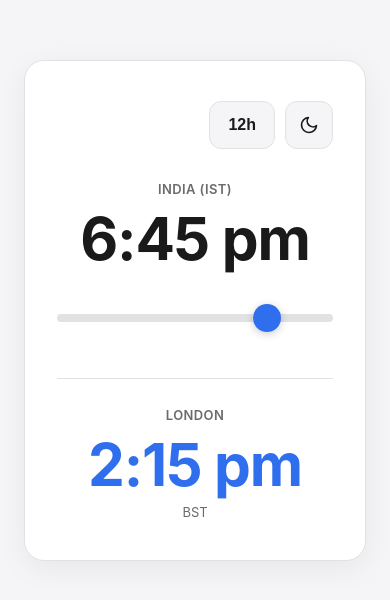
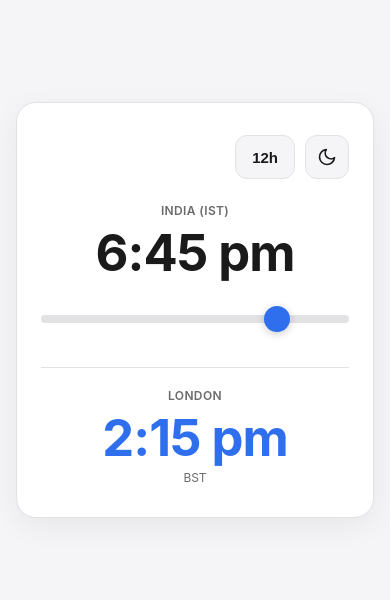
Before and after one commit to vivmk/india-london-time, a plain HTML site: page index.html in a window 390 px wide. Shown: the part 112-712 px from the top of the page. Drawn offline with Linux system fonts and the light colour scheme.

Commit message:
mobile scroll

```diff
--- a/index.html
+++ b/index.html
@@ -2,7 +2,10 @@
 <html lang="en">
   <head>
     <meta charset="UTF-8" />
-    <meta name="viewport" content="width=device-width, initial-scale=1" />
+    <meta
+      name="viewport"
+      content="width=device-width, initial-scale=1, interactive-widget=resizes-content"
+    />
     <title>IST to London Time</title>
     <style>
       :root {
@@ -28,23 +31,24 @@
       body {
         margin: 0;
         height: 100%;
+        overflow: hidden;
       }
       body {
-        min-height: 100vh;
-        min-height: 100dvh;
+        height: 100vh;
+        height: 100dvh;
         display: flex;
         align-items: center;
         justify-content: center;
         background: var(--bg);
         font-family:
           -apple-system, BlinkMacSystemFont, "Segoe UI", Roboto, sans-serif;
-        padding: 1.5rem;
+        padding: 1rem;
       }
       .card {
         background: var(--card-bg);
         border: 1px solid var(--border);
         border-radius: 20px;
-        padding: 2.5rem 2rem;
+        padding: 2rem 1.5rem;
         width: 100%;
         max-width: 420px;
         box-shadow: 0 8px 30px rgba(0, 0, 0, 0.06);
@@ -53,15 +57,15 @@
         display: flex;
         justify-content: flex-end;
         gap: 10px;
-        margin-bottom: 2rem;
+        margin-bottom: 1.5rem;
       }
       button {
         display: flex;
         align-items: center;
         justify-content: center;
-        height: 48px;
-        padding: 0 18px;
-        font-size: 16px;
+        height: 44px;
+        padding: 0 16px;
+        font-size: 15px;
         font-weight: 600;
         color: var(--text-primary);
         background: var(--bg);
@@ -71,21 +75,21 @@
         -webkit-tap-highlight-color: transparent;
       }
       #theme-toggle {
-        width: 48px;
+        width: 44px;
         padding: 0;
       }
       .label {
         text-align: center;
-        font-size: 13px;
+        font-size: 12px;
         font-weight: 600;
         letter-spacing: 0.03em;
         text-transform: uppercase;
         color: var(--text-secondary);
-        margin-bottom: 6px;
+        margin-bottom: 4px;
       }
       .time {
         text-align: center;
-        font-size: 15vw;
+        font-size: 13vw;
         font-weight: 700;
         color: var(--text-primary);
         letter-spacing: -0.02em;
@@ -100,9 +104,9 @@
       }
       .zone {
         text-align: center;
-        font-size: 13px;
+        font-size: 12px;
         color: var(--text-secondary);
-        margin-top: 4px;
+        margin-top: 2px;
       }
       input[type="range"] {
         -webkit-appearance: none;
@@ -111,21 +115,21 @@
         height: 8px;
         border-radius: 999px;
         background: var(--border);
-        margin: 2.5rem 0;
+        margin: 2rem 0;
         outline: none;
       }
       input[type="range"]::-webkit-slider-thumb {
         -webkit-appearance: none;
-        width: 28px;
-        height: 28px;
+        width: 26px;
+        height: 26px;
         border-radius: 50%;
         background: var(--accent);
         cursor: pointer;
         box-shadow: 0 2px 8px rgba(0, 0, 0, 0.2);
       }
       input[type="range"]::-moz-range-thumb {
-        width: 28px;
-        height: 28px;
+        width: 26px;
+        height: 26px;
         border: none;
         border-radius: 50%;
         background: var(--accent);
@@ -133,8 +137,8 @@
       }
       .divider {
         border-top: 1px solid var(--border);
-        margin-top: 1rem;
-        padding-top: 1.75rem;
+        margin-top: 0.75rem;
+        padding-top: 1.25rem;
       }
     </style>
   </head>
@@ -193,7 +197,6 @@
         var moonPath =
           '<path d="M21 12.79A9 9 0 1 1 11.21 3 7 7 0 0 0 21 12.79z"></path>';
 
-        // Determine system 12h or 24h format preference using Intl API
         var sampleDate = new Date(2000, 0, 1, 22, 0, 0);
         var timeString = new Intl.DateTimeFormat([], {
           hour: "numeric",
@@ -201,7 +204,6 @@
         var is24 = !/am|pm/i.test(timeString);
         fmtToggle.textContent = is24 ? "24h" : "12h";
 
-        // Calculate initial minutes rounded to the nearest next 15 mins slot based on current time
         var now = new Date();
         var currentHours = now.getHours();
         var currentMinutes = now.getMinutes();
@@ -212,7 +214,6 @@
         }
         slider.value = initialMinutes;
 
-        // System theme handling
         var systemDarkQuery = window.matchMedia("(prefers-color-scheme: dark)");
         var isDark = systemDarkQuery.matches;
 
```
